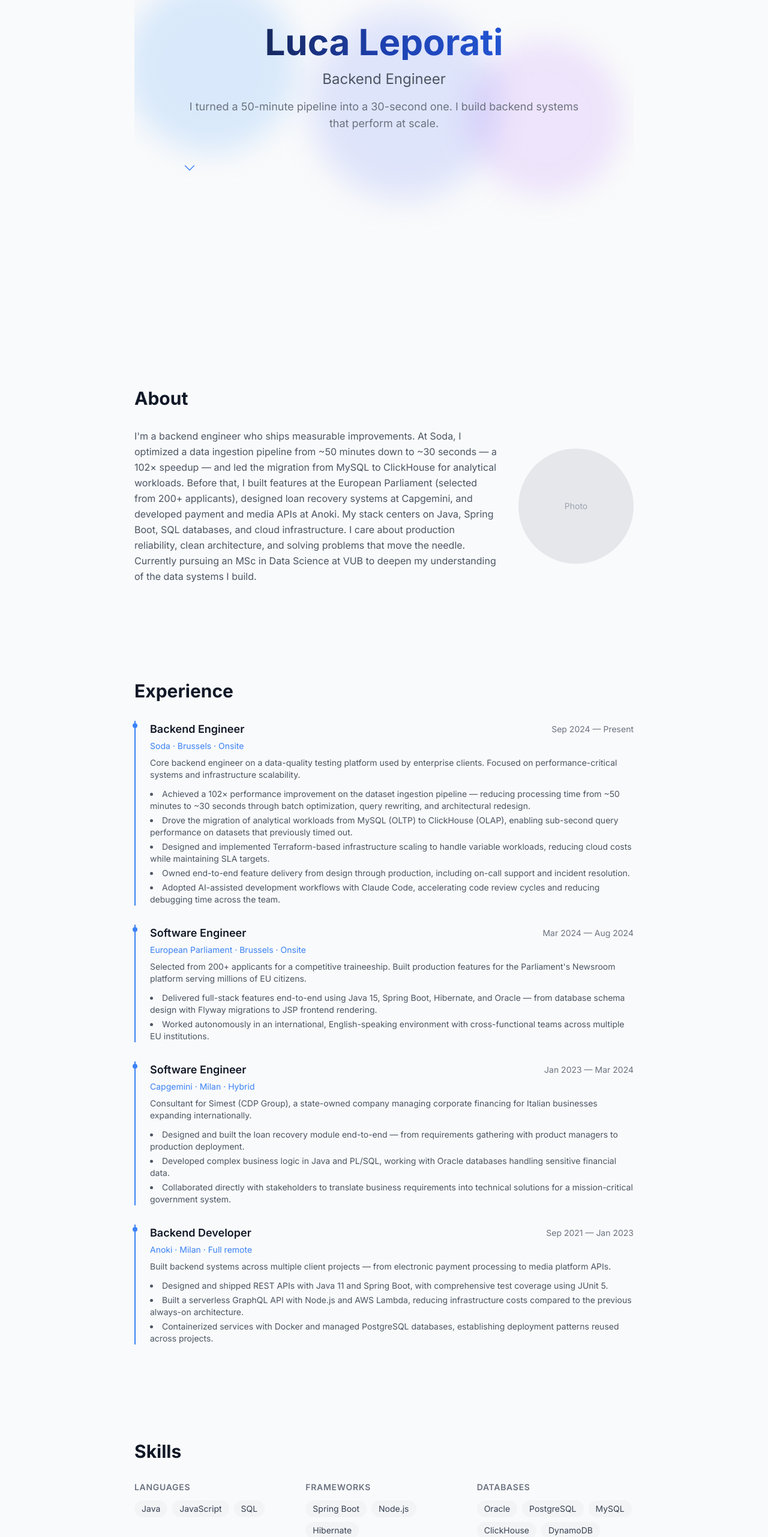
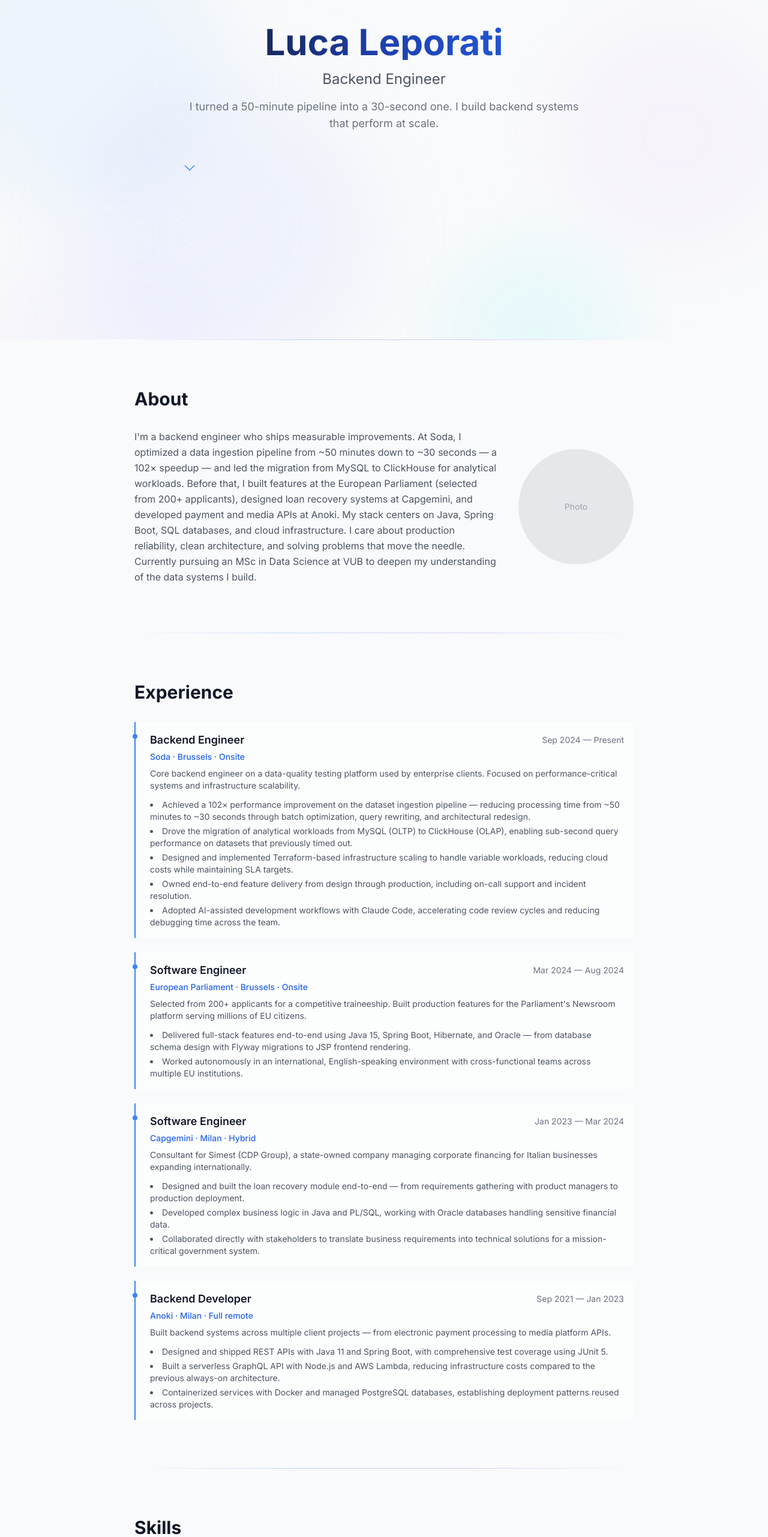
Before and after one commit to Lepo00/portfolio, a Next.js app: page /portfolio/ in a window 1280 px wide. Shown: the part 234-2797 px from the top of the page at 60% size. Built offline with nearby package versions, Linux system fonts and the light colour scheme.

Commit message:
feat: add global animated gradient blobs, glass-morphism cards, and section dividers

```diff
--- a/src/app/globals.css
+++ b/src/app/globals.css
@@ -45,3 +45,25 @@ section {
 .animation-delay-4000 {
   animation-delay: 4s;
 }
+
+/* Gradient section divider */
+.section-divider {
+  height: 1px;
+  background: linear-gradient(
+    90deg,
+    transparent,
+    rgba(59, 130, 246, 0.3),
+    rgba(139, 92, 246, 0.3),
+    transparent
+  );
+}
+
+.dark .section-divider {
+  background: linear-gradient(
+    90deg,
+    transparent,
+    rgba(96, 165, 250, 0.2),
+    rgba(167, 139, 250, 0.2),
+    transparent
+  );
+}
--- a/src/app/page.tsx
+++ b/src/app/page.tsx
@@ -8,17 +8,37 @@ import Education from "@/components/Education";
 import Contact from "@/components/Contact";
 import FadeIn from "@/components/FadeIn";
 
+function Divider() {
+  return <div className="section-divider my-0" />;
+}
+
 export default function Home() {
   return (
     <>
       <Header />
-      <main className="max-w-4xl mx-auto px-6 md:px-8">
+
+      {/* Global background blobs */}
+      <div className="fixed inset-0 -z-10 overflow-hidden">
+        <div className="absolute top-[10%] -left-[10%] w-[500px] h-[500px] bg-blue-200 dark:bg-blue-950 rounded-full mix-blend-multiply dark:mix-blend-screen filter blur-3xl opacity-20 animate-blob" />
+        <div className="absolute top-[30%] -right-[5%] w-[400px] h-[400px] bg-purple-200 dark:bg-purple-950 rounded-full mix-blend-multiply dark:mix-blend-screen filter blur-3xl opacity-20 animate-blob animation-delay-2000" />
+        <div className="absolute top-[55%] left-[10%] w-[450px] h-[450px] bg-indigo-200 dark:bg-indigo-950 rounded-full mix-blend-multiply dark:mix-blend-screen filter blur-3xl opacity-20 animate-blob animation-delay-4000" />
+        <div className="absolute top-[75%] right-[15%] w-[350px] h-[350px] bg-cyan-200 dark:bg-cyan-950 rounded-full mix-blend-multiply dark:mix-blend-screen filter blur-3xl opacity-20 animate-blob animation-delay-2000" />
+        <div className="absolute top-[90%] -left-[5%] w-[400px] h-[400px] bg-violet-200 dark:bg-violet-950 rounded-full mix-blend-multiply dark:mix-blend-screen filter blur-3xl opacity-15 animate-blob animation-delay-4000" />
+      </div>
+
+      <main className="max-w-4xl mx-auto px-6 md:px-8 relative">
         <Hero />
+        <Divider />
         <FadeIn><About /></FadeIn>
+        <Divider />
         <FadeIn><Experience /></FadeIn>
+        <Divider />
         <FadeIn><Skills /></FadeIn>
+        <Divider />
         <FadeIn><Projects /></FadeIn>
+        <Divider />
         <FadeIn><Education /></FadeIn>
+        <Divider />
         <FadeIn><Contact /></FadeIn>
       </main>
     </>
--- a/src/components/Education.tsx
+++ b/src/components/Education.tsx
@@ -4,20 +4,20 @@ export default function Education() {
   return (
     <section id="education" className="py-20">
       <h2 className="text-2xl md:text-3xl font-bold mb-8">Education</h2>
-      <div className="space-y-6">
+      <div className="space-y-4">
         {education.map((edu) => (
           <div
             key={`${edu.institution}-${edu.period}`}
-            className="border-l-2 border-blue-500 dark:border-blue-400 pl-6 relative"
+            className="relative border-l-2 border-blue-500 dark:border-blue-400 pl-6 py-3 pr-4 rounded-r-lg bg-white/50 dark:bg-white/5 backdrop-blur-sm"
           >
-            <div className="absolute -left-[5px] top-1 w-2 h-2 rounded-full bg-blue-500 dark:bg-blue-400" />
+            <div className="absolute -left-[5px] top-4 w-2 h-2 rounded-full bg-blue-500 dark:bg-blue-400" />
             <div className="flex flex-col sm:flex-row sm:items-center sm:justify-between mb-1">
               <h3 className="font-semibold">{edu.degree}</h3>
               <span className="text-sm text-gray-500 dark:text-gray-500">
                 {edu.period}
               </span>
             </div>
-            <p className="text-blue-500 dark:text-blue-400 text-sm">
+            <p className="text-blue-600 dark:text-blue-400 text-sm font-medium">
               {edu.institution}
               {edu.grade && ` · Grade: ${edu.grade}`}
             </p>
--- a/src/components/Experience.tsx
+++ b/src/components/Experience.tsx
@@ -4,20 +4,20 @@ export default function Experience() {
   return (
     <section id="experience" className="py-20">
       <h2 className="text-2xl md:text-3xl font-bold mb-8">Experience</h2>
-      <div className="space-y-8">
+      <div className="space-y-6">
         {experiences.map((exp) => (
           <div
             key={`${exp.company}-${exp.period}`}
-            className="border-l-2 border-blue-500 dark:border-blue-400 pl-6 relative"
+            className="relative border-l-2 border-blue-500 dark:border-blue-400 pl-6 py-4 pr-4 rounded-r-lg bg-white/50 dark:bg-white/5 backdrop-blur-sm"
           >
-            <div className="absolute -left-[5px] top-1 w-2 h-2 rounded-full bg-blue-500 dark:bg-blue-400" />
+            <div className="absolute -left-[5px] top-5 w-2 h-2 rounded-full bg-blue-500 dark:bg-blue-400" />
             <div className="flex flex-col sm:flex-row sm:items-center sm:justify-between mb-1">
               <h3 className="font-semibold text-lg">{exp.role}</h3>
               <span className="text-sm text-gray-500 dark:text-gray-500">
                 {exp.period}
               </span>
             </div>
-            <p className="text-blue-500 dark:text-blue-400 text-sm mb-2">
+            <p className="text-blue-600 dark:text-blue-400 text-sm font-medium mb-2">
               {exp.company} · {exp.location} · {exp.locationType}
             </p>
             <p className="text-gray-600 dark:text-gray-400 text-sm mb-3">
--- a/src/components/Hero.tsx
+++ b/src/components/Hero.tsx
@@ -2,12 +2,7 @@ import { profile } from "@/data/content";
 
 export default function Hero() {
   return (
-    <section className="min-h-screen flex flex-col items-center justify-center text-center px-6 relative overflow-hidden">
-      {/* Animated gradient blobs */}
-      <div className="absolute top-1/4 -left-4 w-72 h-72 bg-blue-300 dark:bg-blue-900 rounded-full mix-blend-multiply dark:mix-blend-screen filter blur-xl opacity-30 animate-blob" />
-      <div className="absolute top-1/3 -right-4 w-72 h-72 bg-purple-300 dark:bg-purple-900 rounded-full mix-blend-multiply dark:mix-blend-screen filter blur-xl opacity-30 animate-blob animation-delay-2000" />
-      <div className="absolute bottom-1/4 left-1/3 w-72 h-72 bg-indigo-300 dark:bg-indigo-900 rounded-full mix-blend-multiply dark:mix-blend-screen filter blur-xl opacity-30 animate-blob animation-delay-4000" />
-
+    <section className="min-h-screen flex flex-col items-center justify-center text-center px-6 relative">
       <div className="relative z-10">
         <h1 className="text-5xl md:text-6xl font-bold mb-4 bg-gradient-to-r from-gray-900 via-blue-800 to-blue-600 dark:from-white dark:via-blue-300 dark:to-blue-500 bg-clip-text text-transparent">
           {profile.name}
--- a/src/components/Projects.tsx
+++ b/src/components/Projects.tsx
@@ -8,7 +8,7 @@ export default function Projects() {
         {projects.map((project) => (
           <div
             key={project.title}
-            className="border border-gray-200 dark:border-gray-800 rounded-lg p-6 hover:shadow-md dark:hover:shadow-gray-900/50 transition-shadow"
+            className="rounded-lg p-6 bg-white/50 dark:bg-white/5 backdrop-blur-sm border border-gray-200/50 dark:border-gray-700/50 hover:shadow-lg hover:shadow-blue-500/5 dark:hover:shadow-blue-400/5 hover:border-blue-200 dark:hover:border-blue-800 transition-all duration-300"
           >
             <h3 className="font-semibold text-lg mb-2">{project.title}</h3>
             <p className="text-gray-600 dark:text-gray-400 text-sm mb-4">
@@ -18,7 +18,7 @@ export default function Projects() {
               {project.technologies.map((tech) => (
                 <span
                   key={tech}
-                  className="px-2 py-0.5 text-xs rounded bg-blue-50 dark:bg-blue-900/30 text-blue-600 dark:text-blue-400"
+                  className="px-2 py-0.5 text-xs rounded-full bg-blue-100/60 dark:bg-blue-900/30 text-blue-700 dark:text-blue-400"
                 >
                   {tech}
                 </span>
@@ -29,7 +29,7 @@ export default function Projects() {
                 href={project.link}
                 target="_blank"
                 rel="noopener noreferrer"
-                className="text-sm text-blue-500 dark:text-blue-400 hover:underline"
+                className="text-sm text-blue-600 dark:text-blue-400 hover:underline font-medium"
               >
                 View on GitHub →
               </a>
--- a/src/components/Skills.tsx
+++ b/src/components/Skills.tsx
@@ -6,15 +6,15 @@ export default function Skills() {
       <h2 className="text-2xl md:text-3xl font-bold mb-8">Skills</h2>
       <div className="grid grid-cols-1 sm:grid-cols-2 md:grid-cols-3 gap-6">
         {skillGroups.map((group) => (
-          <div key={group.category}>
-            <h3 className="font-semibold text-sm text-gray-500 dark:text-gray-500 uppercase tracking-wider mb-3">
+          <div key={group.category} className="rounded-lg p-4 bg-white/50 dark:bg-white/5 backdrop-blur-sm border border-gray-200/50 dark:border-gray-700/50">
+            <h3 className="font-semibold text-sm text-blue-600 dark:text-blue-400 uppercase tracking-wider mb-3">
               {group.category}
             </h3>
             <div className="flex flex-wrap gap-2">
               {group.skills.map((skill) => (
                 <span
                   key={skill}
-                  className="px-3 py-1 text-sm rounded-full bg-gray-100 dark:bg-gray-800 text-gray-700 dark:text-gray-300"
+                  className="px-3 py-1 text-sm rounded-full bg-gray-100/80 dark:bg-gray-800/80 text-gray-700 dark:text-gray-300"
                 >
                   {skill}
                 </span>
```
